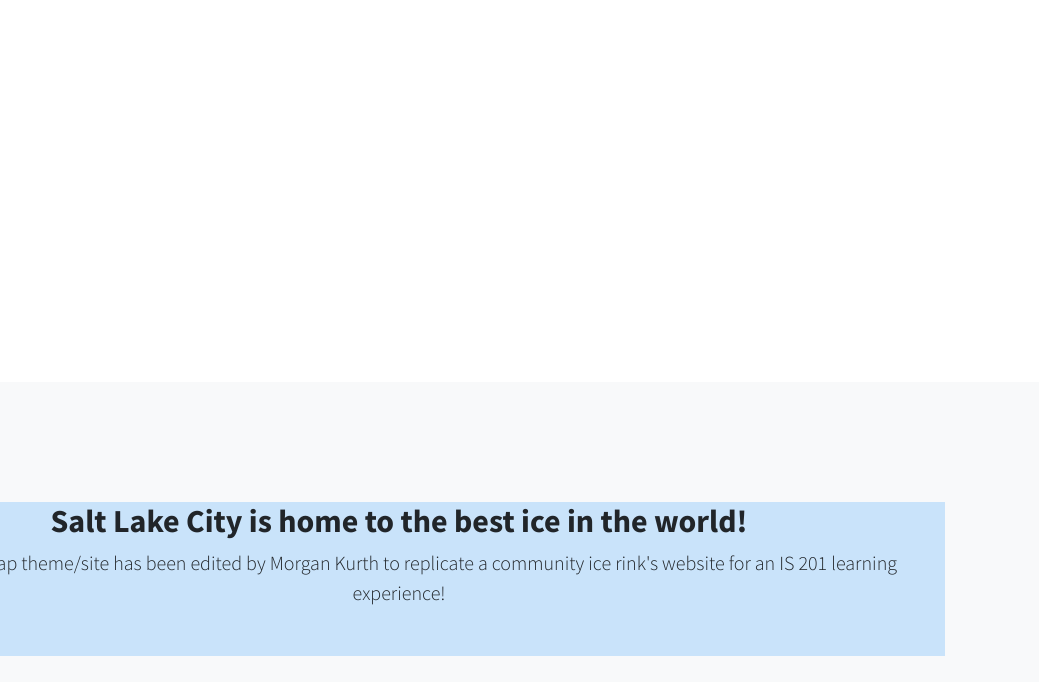
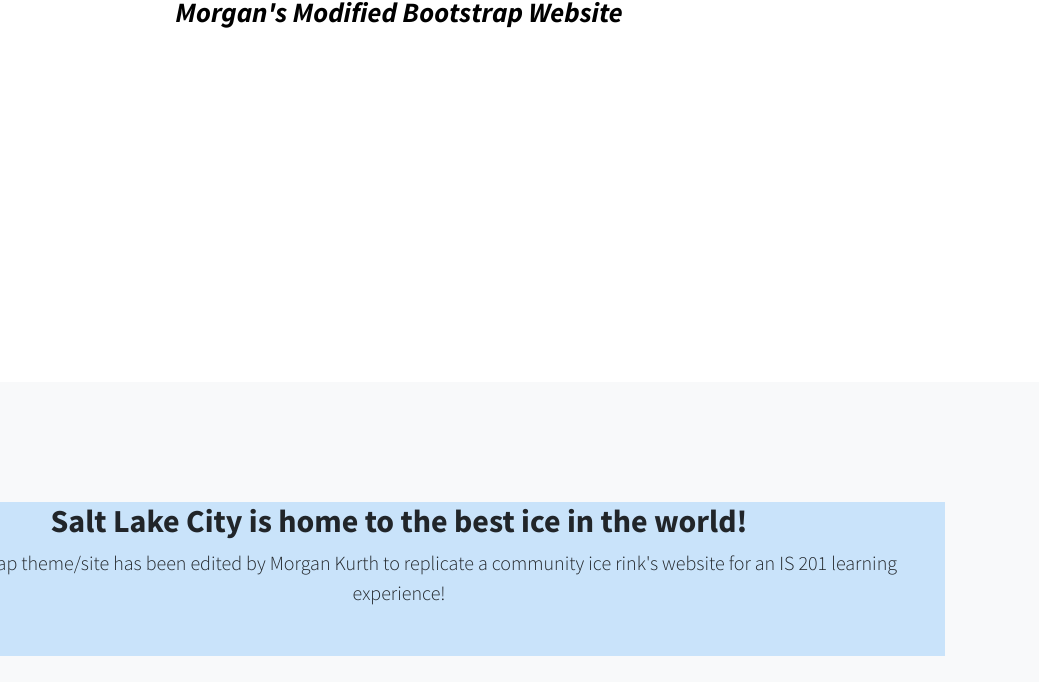
Before and after one commit to kurthm/IS201, a plain HTML site: page index.html in a window 1280 px wide. Shown: the part 418-1100 px from the top of the page, without its empty margins (241-1280 px from the left). Drawn offline with nearby package versions, Linux system fonts and the light colour scheme.

Commit message:
Add files via upload

```diff
--- a/index.html
+++ b/index.html
@@ -31,7 +31,7 @@
         <header class="masthead d-flex align-items-center">
             <div class="container px-4 px-lg-5 text-center">
                 <h1 class="mb-1" style="color: black;">Brighton Ice Arena</h1>
-                <h3 class="mb-5" style="color: white;"><em>Morgan's Modified Bootstrap Website</em></h3>
+                <h3 class="mb-5" style="color: black;"><em>Morgan's Modified Bootstrap Website</em></h3>
             </div>
         </header>
         <!-- About-->
```
Also changed, not shown: assets/img/portfolio-1.jpg (added), assets/img/portfolio-2.jpg (added), assets/img/portfolio-3.jpg (added), assets/img/portfolio-4.jpg (added), 2 other files.
